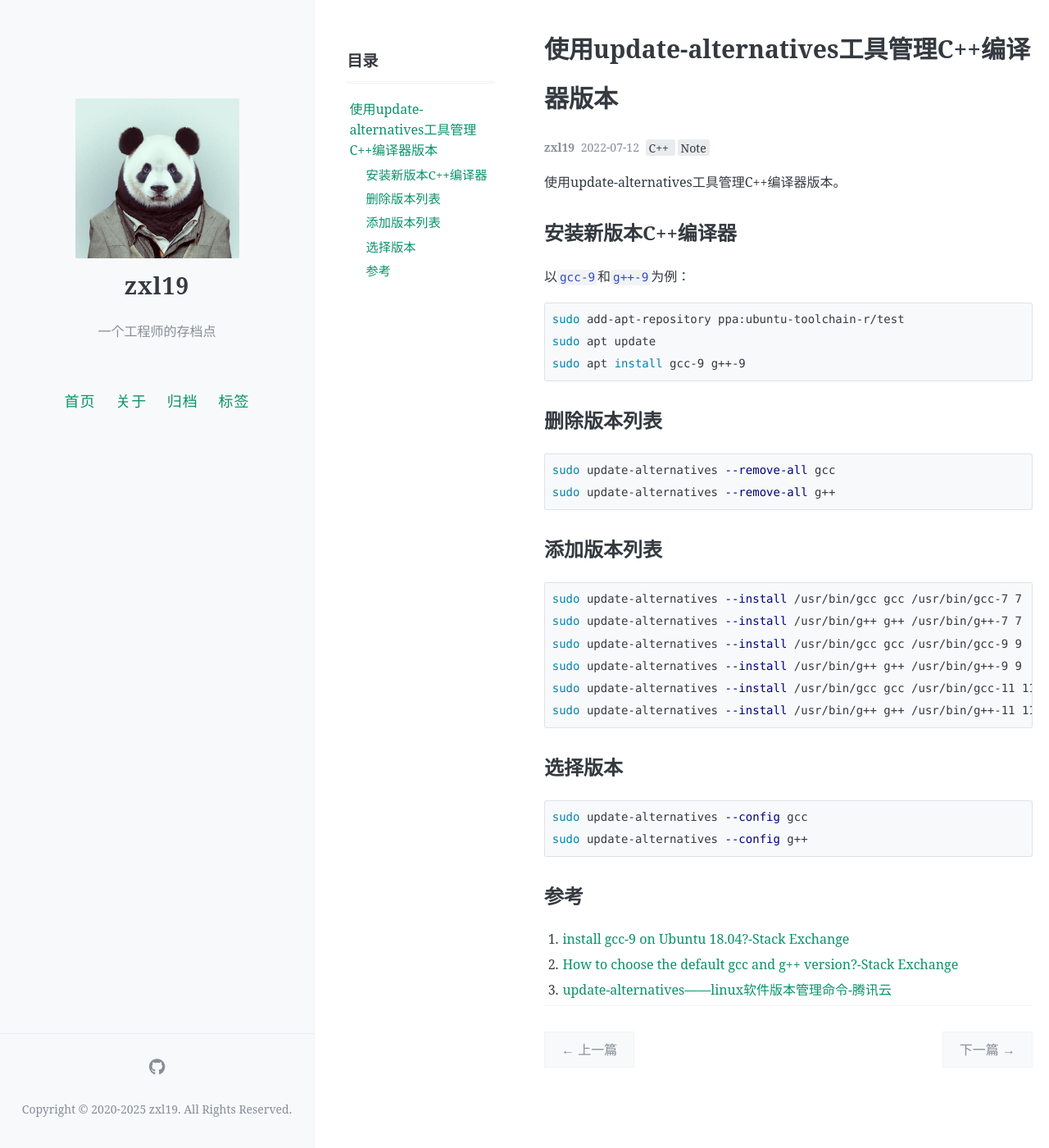
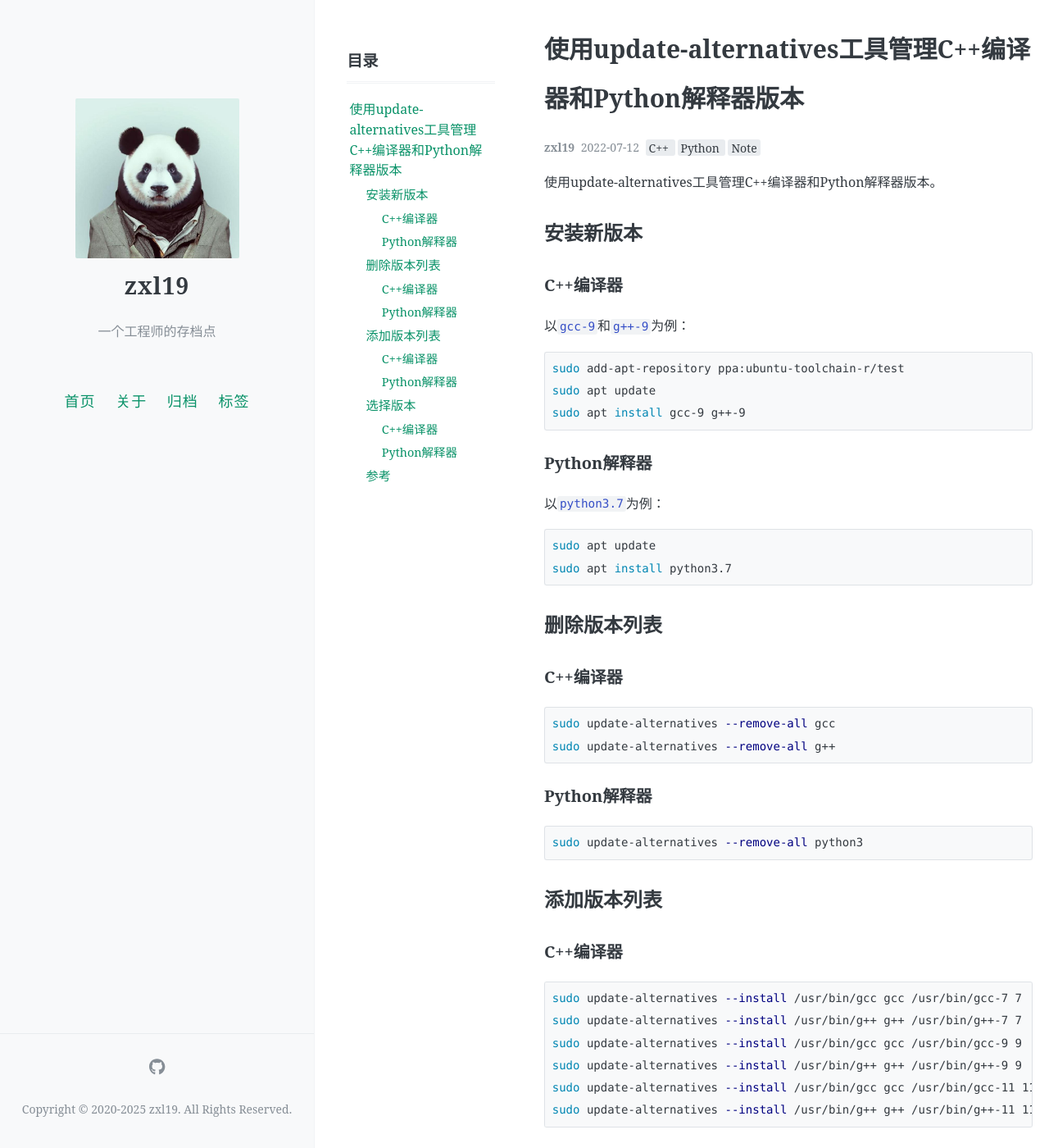
Before and after one commit to zxl19/zxl19.github.io, a Jekyll site: the page built from _posts/2022-07-12-update-alternatives.md, in a window 1280 px wide and 1400 px high. Shown: the whole window at 82% size. Built offline with Jekyll 4.4.1, drawn with Linux system fonts in a browser that asks for light colours; comment, search, counter and statistics services are not loaded; some of the changed text lies outside the part shown.

Commit message:
Update Posts modified:   _posts/2020-07-28-github-profile.md modified:   _posts/2021-09-19-stl-note.md modified:   _posts/2022-07-12-update-alternatives.md modified:   _posts/2022-09-20-personal-blog.md modified:   _posts/2024-05-22-cax-material.md

````diff
--- a/_posts/2022-07-12-update-alternatives.md
+++ b/_posts/2022-07-12-update-alternatives.md
@@ -1,19 +1,21 @@
 ---
 layout: post
-title: 使用update-alternatives工具管理C++编译器版本
+title: 使用update-alternatives工具管理C++编译器和Python解释器版本
 date: 2022-07-12
 author: zxl19
-tags: [C++, Note]
+tags: [C++, Python, Note]
 comments: true
 toc: true
 pinned: false
 ---
 
-使用update-alternatives工具管理C++编译器版本。
+使用update-alternatives工具管理C++编译器和Python解释器版本。
 
 <!-- more -->
 
-## 安装新版本C++编译器
+## 安装新版本
+
+### C++编译器
 
 以`gcc-9`和`g++-9`为例：
 
@@ -23,14 +25,33 @@ sudo apt update
 sudo apt install gcc-9 g++-9
 ```
 
+### Python解释器
+
+以`python3.7`为例：
+
+```shell
+sudo apt update
+sudo apt install python3.7
+```
+
 ## 删除版本列表
+
+### C++编译器
 
 ```shell
 sudo update-alternatives --remove-all gcc
 sudo update-alternatives --remove-all g++
 ```
 
+### Python解释器
+
+```shell
+sudo update-alternatives --remove-all python3
+```
+
 ## 添加版本列表
+
+### C++编译器
 
 ```shell
 sudo update-alternatives --install /usr/bin/gcc gcc /usr/bin/gcc-7 7
@@ -41,11 +62,26 @@ sudo update-alternatives --install /usr/bin/gcc gcc /usr/bin/gcc-11 11
 sudo update-alternatives --install /usr/bin/g++ g++ /usr/bin/g++-11 11
 ```
 
+### Python解释器
+
+```shell
+sudo update-alternatives --install /usr/bin/python3 python3 /usr/bin/python3.6 6
+sudo update-alternatives --install /usr/bin/python3 python3 /usr/bin/python3.7 7
+```
+
 ## 选择版本
+
+### C++编译器
 
 ```shell
 sudo update-alternatives --config gcc
 sudo update-alternatives --config g++
+```
+
+### Python解释器
+
+```shell
+sudo update-alternatives --config python3
 ```
 
 ## 参考
@@ -53,3 +89,4 @@ sudo update-alternatives --config g++
 1. [install gcc-9 on Ubuntu 18.04?-Stack Exchange](https://askubuntu.com/questions/1140183/install-gcc-9-on-ubuntu-18-04)
 2. [How to choose the default gcc and g++ version?-Stack Exchange](https://askubuntu.com/questions/26498/how-to-choose-the-default-gcc-and-g-version)
 3. [update-alternatives——linux软件版本管理命令-腾讯云](https://cloud.tencent.com/developer/article/1532283)
+4. [ubuntu18.04安装python3.7-CSDN博客](https://blog.csdn.net/JohnJim0/article/details/108226362)
````
Also changed, not shown: _posts/2020-07-28-github-profile.md (+13 -12 lines), _posts/2021-09-19-stl-note.md (+23 -19 lines), _posts/2022-09-20-personal-blog.md (+20 -18 lines), _posts/2024-05-22-cax-material.md (+9 -0 lines).
